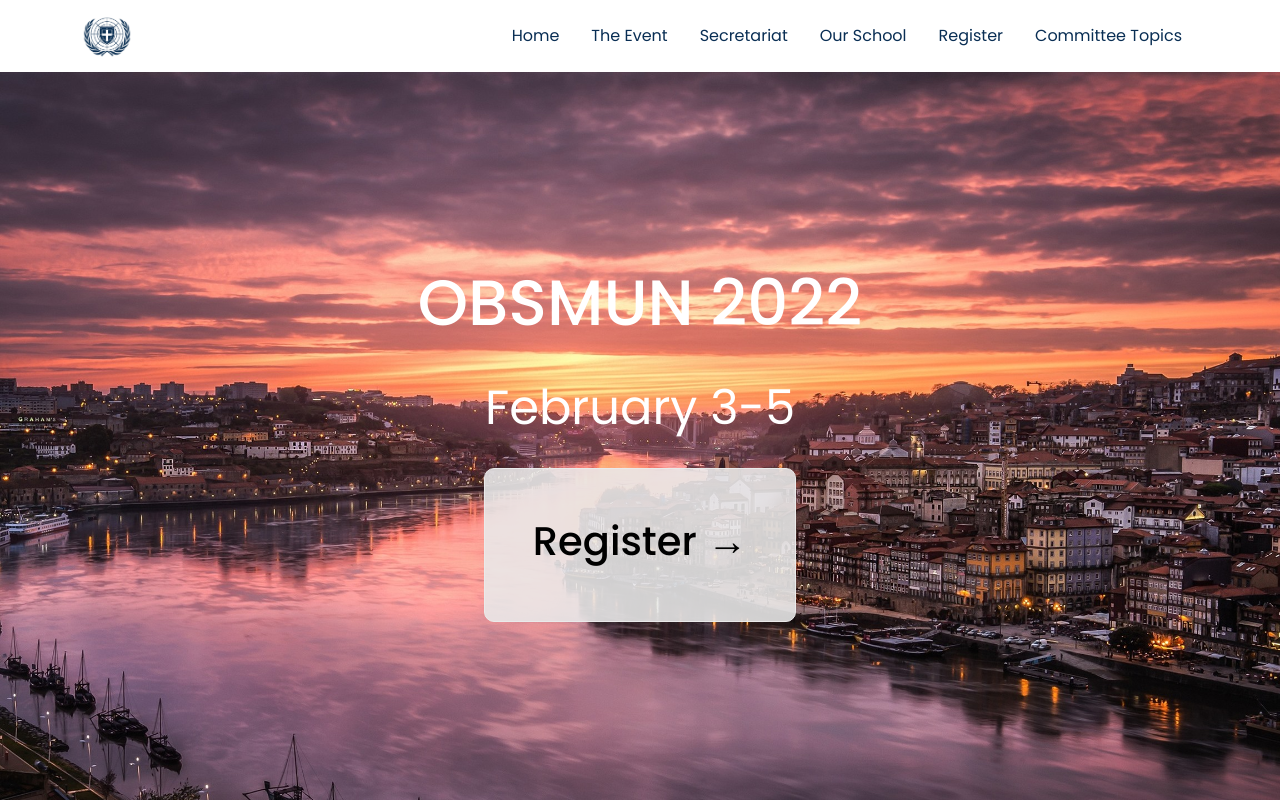
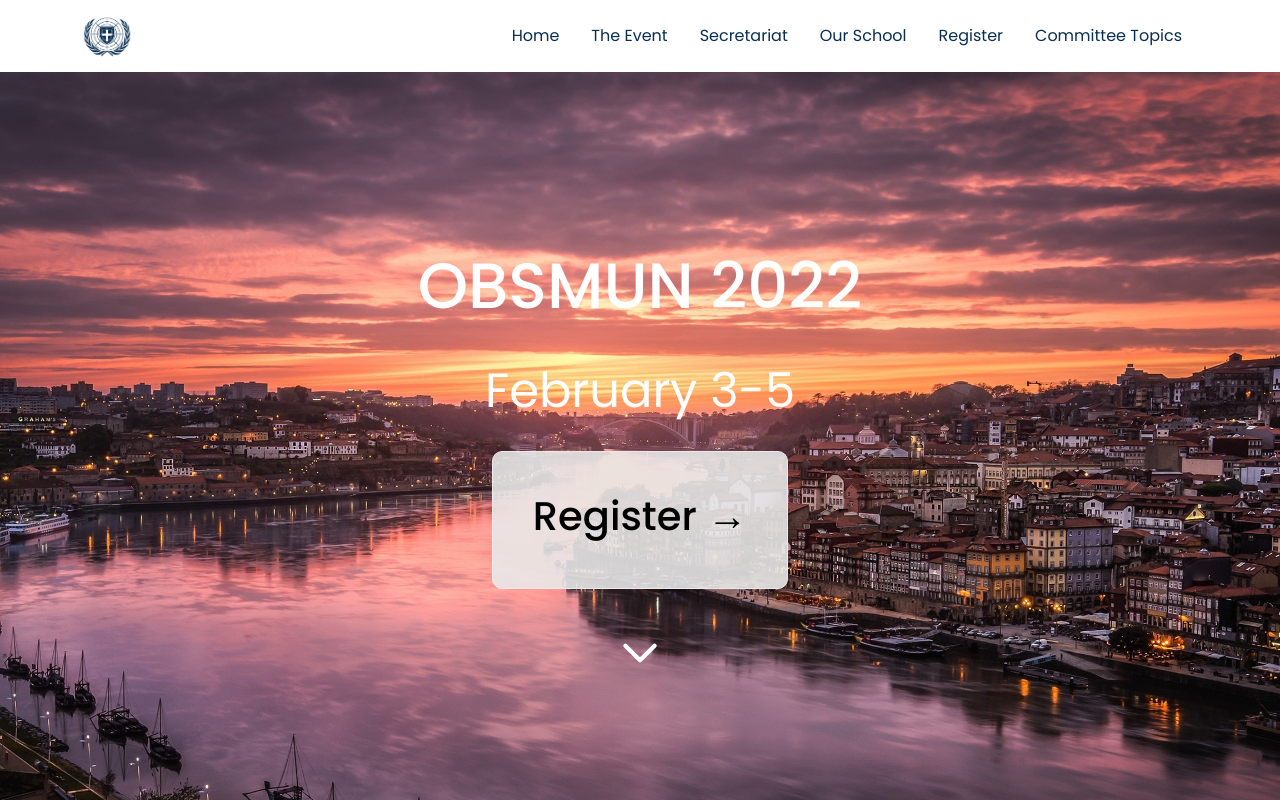
Before and after one commit to cesarhuret/obsmun, a Next.js app: page / in a window 1280 px wide. Shown: the top 800 px of the page. Built offline with nearby package versions, Linux system fonts and the light colour scheme.

Commit message:
add floating thingies

```diff
--- a/pages/index.js
+++ b/pages/index.js
@@ -2,8 +2,15 @@ import Head from 'next/head'
 import Image from 'next/image'
 import styles from '../styles/Home.module.css'
 import Link from 'next/link'
+import { useEffect, useState } from 'react'
 
 export default function Home() {
+  const [width, setWidth] = useState(1000);
+  useEffect(() => {
+    setWidth(window.innerWidth)
+    console.log(window.innerWidth)
+  })
+
   return (
     <div className={styles.container}>
       <Head>
@@ -19,7 +26,10 @@ export default function Home() {
         <div className={styles.cardlink}>
           <h1><Link href='/registration'>Register &rarr;</Link></h1>
         </div>
-      </div>
+        {width >= 1000 ?
+          <svg className={styles.arrow} fill="none" stroke="currentColor" viewBox="0 0 24 24" xmlns="http://www.w3.org/2000/svg"><path strokeLinecap="round" strokeLinejoin="round" strokeWidth={2} d="M19 9l-7 7-7-7" /></svg>
+        : null }
+        </div>
       <main className={styles.main}>
           <div className={styles.grid}>
               <div className={styles.card} data-aos='fade-right'>
--- a/styles/Home.module.css
+++ b/styles/Home.module.css
@@ -92,7 +92,7 @@
 
 .cardlink {
   margin: 0.5rem;
-  padding: 3rem;
+  padding: 2.5rem;
   text-align: left;
   color: inherit;
   background-color: #eaeaeae1;
@@ -100,7 +100,7 @@
   border: 1px solid #eaeaea;
   border-radius: 10px;
   transition: 0.25s ease;
-  max-width: 350px;
+  max-width: 300px;
   color: black;
 }
 
@@ -144,6 +144,25 @@
   opacity: 60%;
 }
 
+.arrow {
+  max-width: 50px;
+  max-height: 50px;
+  -moz-animation: bounce 2s infinite;
+  -webkit-animation: bounce 2s infinite;
+  animation: bounce 2s infinite;
+}
+
+@keyframes bounce {
+  0%, 20%, 50%, 80%, 100% {
+    transform: translateY(30px);
+  }
+  40% {
+    transform: translateY(-5px);
+  }
+  60% {
+    transform: translateY(15px);
+  }
+}
 
 @media (max-width: 600px) {
   .grid {
```
